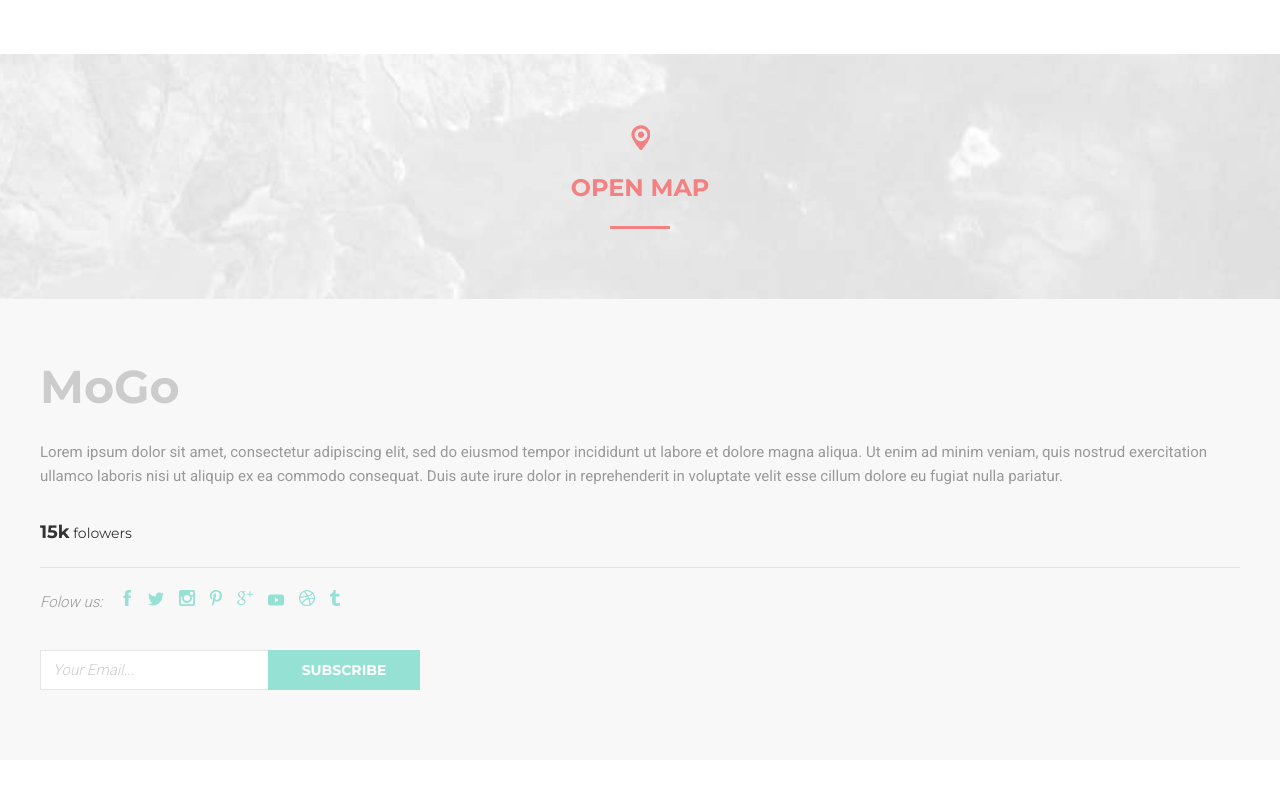
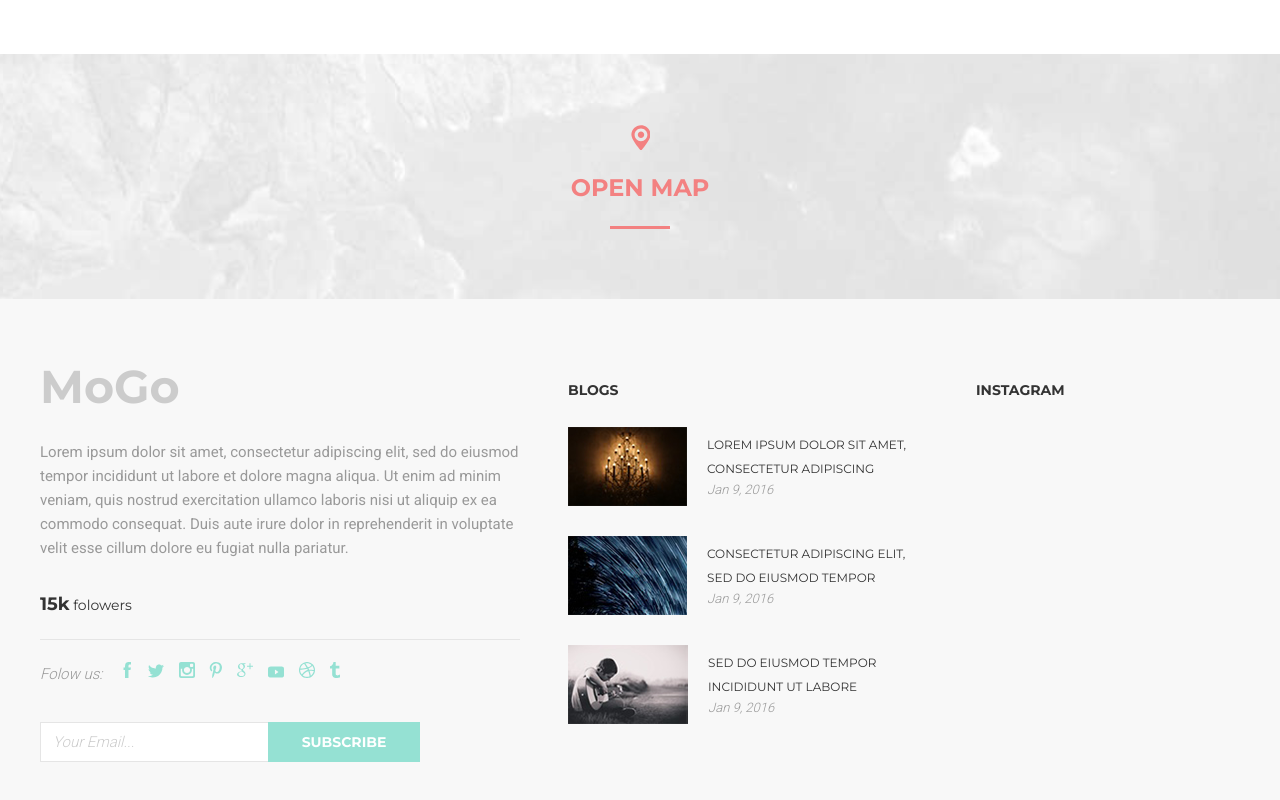
Before and after one commit to ronnika/MoGo, a website built with Parcel: page src/index.html in a window 1280 px wide. Shown: the part 8772-9572 px from the top of the page. Before the commit the page ends 9532 px from the top, so only its background shows below. Built offline with nearby package versions, Linux system fonts and the light colour scheme.

Commit message:
feat: add blogs column in footer

```diff
--- a/src/assets/styles/main.scss
+++ b/src/assets/styles/main.scss
@@ -979,7 +979,20 @@ hr {
     padding-top: 65px;
     background-color: #f8f8f8;
     &__inner {
+        display: flex;
+        justify-content: space-between;
         padding-bottom: 70px;
+    }
+    &__col {
+        &--1 {
+            width: 40%;
+        }
+        &--2 {
+            width: 30%;
+        }
+        &--3 {
+            width: 22%;
+        }
     }
     &__logo {
         font-size: 46px;
@@ -1022,6 +1035,13 @@ hr {
             justify-content: space-between;
             align-items: center;
         }
+    }
+    &__title {
+        margin-bottom: 30px;
+        font-size: 14px;
+        color: $baseBlackText;
+        text-transform: uppercase;
+        line-height: 1;
     }
 }
 
@@ -1074,3 +1094,33 @@ hr {
         }
     }
 }
+
+//  Blogs
+
+.blogs {
+    &__item{
+        display: flex;
+        align-items: center;
+        margin-bottom: 30px;
+    }
+    &__content {
+        padding-left: 20px
+    }
+    &__title {
+        font-size: 12px;
+        color: $baseBlackText;
+        text-decoration: none;
+        text-transform: uppercase;
+        line-height: 0;
+        &:hover {
+            text-decoration: underline;
+        }
+    }
+    &__date {
+        font-size: 13px;
+        color: $baseGreyText;
+        font-family: "Roboto", sans-serif;
+        font-weight: 300;
+        font-style: italic;
+    }
+}
--- a/src/index.html
+++ b/src/index.html
@@ -648,7 +648,7 @@
     <footer class="footer">
         <div class="container">
             <div class="footer__inner">
-                <div class="footer__col">
+                <div class="footer__col footer__col--1">
                     <div class="footer__logo">MoGo</div>
                     <div class="footer__text">Lorem ipsum dolor sit amet, consectetur adipiscing elit, sed do eiusmod tempor incididunt ut labore et dolore magna aliqua. Ut enim ad minim veniam, quis nostrud exercitation ullamco laboris nisi ut aliquip ex ea commodo consequat.
 
@@ -677,8 +677,38 @@
                         <button class="subscribe__btn" type="submit">Subscribe</button>
                     </form>
                 </div>
-                <div class="footer__col"></div>
-                <div class="footer__col"></div>
+                <div class="footer__col footer__col--2">
+                    <h4 class="footer__title">Blogs</h4>
+                    <div class="blogs">
+                            <div class="blogs__item">
+                                <img src="./assets/img/footer/blogs/1.png" alt="blog image" class="blogs__img">
+                                <div class="blogs__content">
+                                    <a href="#" class="blogs__title">Lorem ipsum dolor sit amet,
+                                        consectetur adipiscing</a>
+                                    <div class="blogs__date">Jan 9, 2016</div>
+                                </div>
+                            </div>
+                            <div class="blogs__item">
+                                <img src="./assets/img/footer/blogs/2.png" alt="blog image" class="blogs__img">
+                                <div class="blogs__content">
+                                    <a href="#" class="blogs__title">Consectetur adipiscing elit,
+                                        sed do eiusmod tempor</a>
+                                    <div class="blogs__date">Jan 9, 2016</div>
+                                </div>
+                            </div>
+                            <div class="blogs__item">
+                                <img src="./assets/img/footer/blogs/3.png" alt="blog image" class="blogs__img">
+                                <div class="blogs__content">
+                                    <a href="#" class="blogs__title">sed do eiusmod tempor
+                                        incididunt ut labore</a>
+                                    <div class="blogs__date">Jan 9, 2016</div>
+                                </div>
+                            </div>
+                    </div>
+                </div>
+                <div class="footer__col footer__col--3">
+                    <h4 class="footer__title">Instagram</h4>
+                </div>
             </div> <!--/footer__inner-->
         </div> <!--/container-->
     </footer>
```
Also changed, not shown: src/assets/img/footer/blogs/1.png (added), src/assets/img/footer/blogs/2.png (added), src/assets/img/footer/blogs/3.png (added), src/assets/img/footer/instagram/1.png (added), src/assets/img/footer/instagram/2.png (added).
